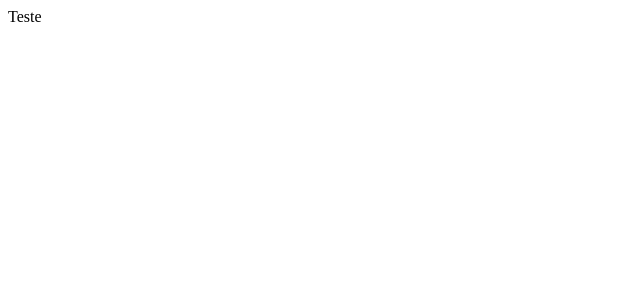
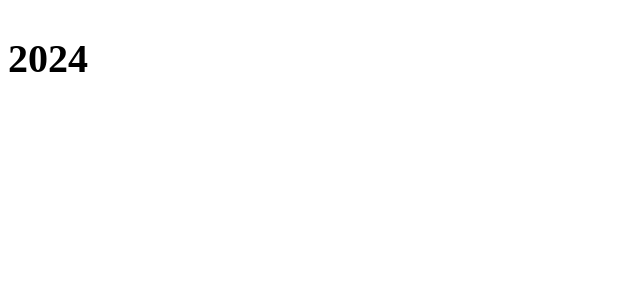
Before and after one commit to eduardouglas99/vacation-plan, a Next.js app: page / in a window 1280 px wide. Shown: the top 300 px of the page, without its empty margins (0-640 px from the left). Built offline with nearby package versions, Linux system fonts and the light colour scheme.

Commit message:
created header component

```diff
--- a/pages/index.tsx
+++ b/pages/index.tsx
@@ -1,6 +1,7 @@
+import Header from "@/components/header";
 
 export default function Home() {
     return(
-        <div>Teste</div>
+        <Header />
     )
 }
--- /dev/null
+++ b/src/components/header.tsx
@@ -0,0 +1,21 @@
+import styled from 'styled-components';
+import React from 'react';
+
+export default function Header () {
+    const currentYear = new Date().getFullYear();
+    return (
+        <HeaderHome>
+            <CurrentYear>{currentYear}</CurrentYear>
+        </HeaderHome>
+    )
+}
+
+const HeaderHome = styled.header`
+    display: flex;
+    align-items: center;
+    justify-content: space-between;
+`
+
+const CurrentYear = styled.h1`
+    font-size: 40px;
+`
```
